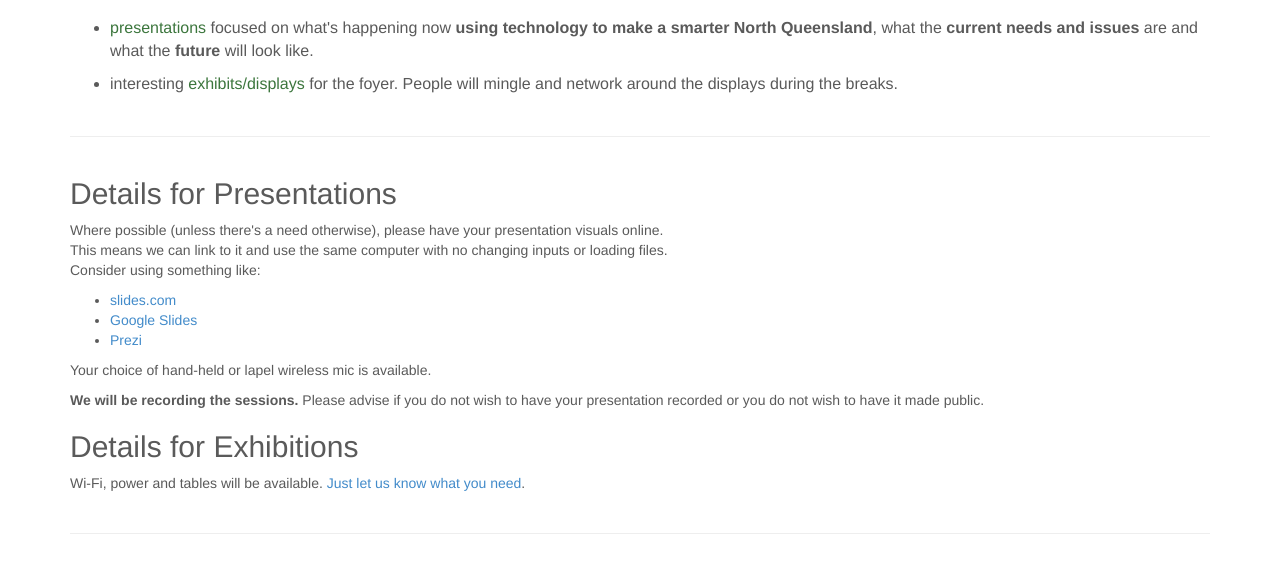
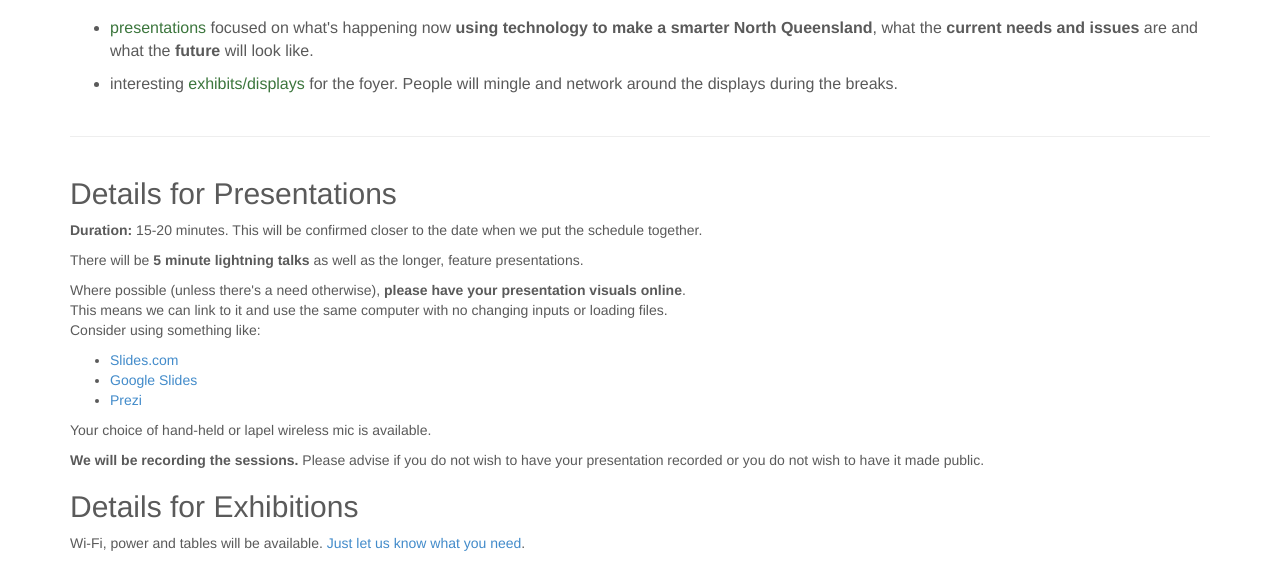
Before and after one commit to ITatJCU/itatjcu.github.io, a plain HTML site: page forpresenters.html in a window 1280 px wide. Shown: the part 659-1224 px from the top of the page. Drawn offline with nearby package versions, Linux system fonts and the light colour scheme.

Commit message:
Updated For Presenters
added duration

```diff
--- a/forpresenters.html
+++ b/forpresenters.html
@@ -86,11 +86,13 @@
   </div>
     <hr class="featurette-divider">
     <h2>Details for Presentations</h2>
-  <p>Where possible (unless there's a need otherwise), please have your presentation visuals online. <br>
+  <p><strong>Duration:</strong> 15-20 minutes. This will be confirmed closer to the date when we put the schedule together.</p>
+  <p>There will be <strong>5 minute lightning talks</strong> as well as the longer, feature presentations.</p>
+  <p>Where possible (unless there's a need otherwise), <strong>please have your presentation visuals online</strong>. <br>
     This means we can link to it and use the same computer with no changing inputs or loading files. <br>
     Consider using something like:</p>
   <ul>
-    <li><a href="https://slides.com" target="_blank">slides.com</a></li>
+    <li><a href="https://slides.com" target="_blank">Slides.com</a></li>
     <li><a href="http://www.google.com.au/slides/about/" target="_blank">Google Slides</a></li>
     <li><a href="http://prezi.com" target="_blank">Prezi</a></li>
   </ul>
```
Also changed, not shown: images/mark-jones.jpg (added).
